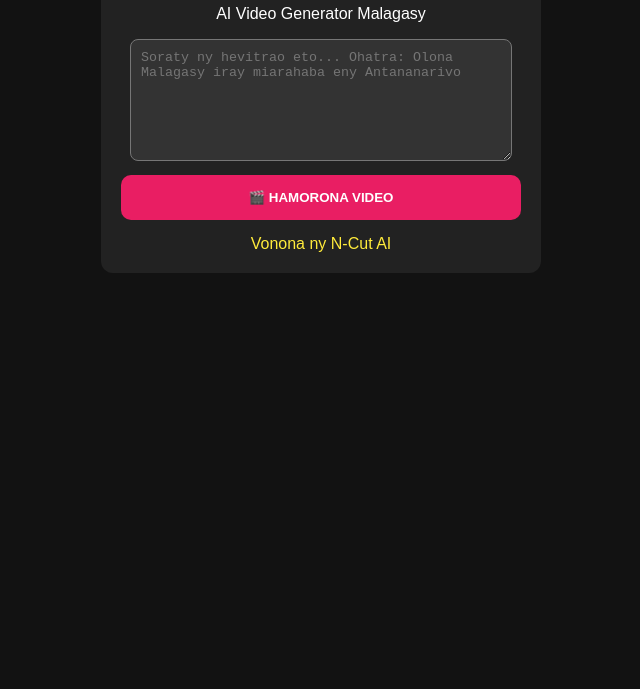
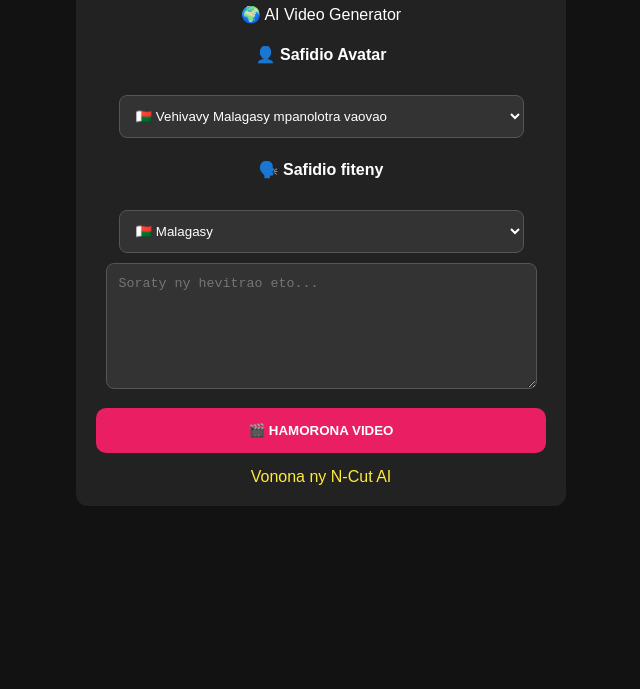
Before and after one commit to raismrakotoniaina-hash/N-Cut-AI, a website: page index.html in a window 1280 px wide. Shown: the part 111-800 px from the top of the page, without its empty margins (319-959 px from the left). Drawn offline with Linux system fonts and the light colour scheme.

Commit message:
Update index.html

```diff
--- a/index.html
+++ b/index.html
@@ -4,7 +4,7 @@
 <meta charset="UTF-8">
 <meta name="viewport" content="width=device-width, initial-scale=1.0">
 
-<title>N-Cut AI Malagasy</title>
+<title>N-Cut AI Video Generator</title>
 
 <style>
 body {
@@ -19,23 +19,28 @@ body {
     background:#222;
     padding:20px;
     border-radius:12px;
-    max-width:400px;
+    max-width:450px;
     margin:auto;
 }
 
-textarea {
+select, textarea {
     width:90%;
-    height:100px;
-    padding:10px;
+    padding:12px;
+    margin-top:10px;
     border-radius:8px;
     background:#333;
     color:white;
+    border:1px solid #555;
+}
+
+textarea {
+    height:100px;
 }
 
 button {
     width:100%;
     padding:15px;
-    margin-top:10px;
+    margin-top:15px;
     background:#e91e63;
     color:white;
     border:0;
@@ -67,11 +72,53 @@ N-CUT AI
 </h2>
 
 <p>
-AI Video Generator Malagasy
+🌍 AI Video Generator
 </p>
 
+
+<h4>👤 Safidio Avatar</h4>
+
+<select id="avatar">
+<option value="malagasy_female">
+🇲🇬 Vehivavy Malagasy mpanolotra vaovao
+</option>
+
+<option value="malagasy_male">
+🇲🇬 Lehilahy Malagasy
+</option>
+
+<option value="foreign_female">
+🌍 Vehivavy vahiny mpanolotra
+</option>
+
+<option value="foreign_male">
+🌍 Lehilahy vahiny
+</option>
+
+</select>
+
+
+<h4>🗣️ Safidio fiteny</h4>
+
+<select id="language">
+
+<option value="mg">
+🇲🇬 Malagasy
+</option>
+
+<option value="fr">
+🇫🇷 Français
+</option>
+
+<option value="en">
+🇬🇧 English
+</option>
+
+</select>
+
+
 <textarea id="prompt"
-placeholder="Soraty ny hevitrao eto... Ohatra: Olona Malagasy iray miarahaba eny Antananarivo">
+placeholder="Soraty ny hevitrao eto...">
 </textarea>
 
 
```
